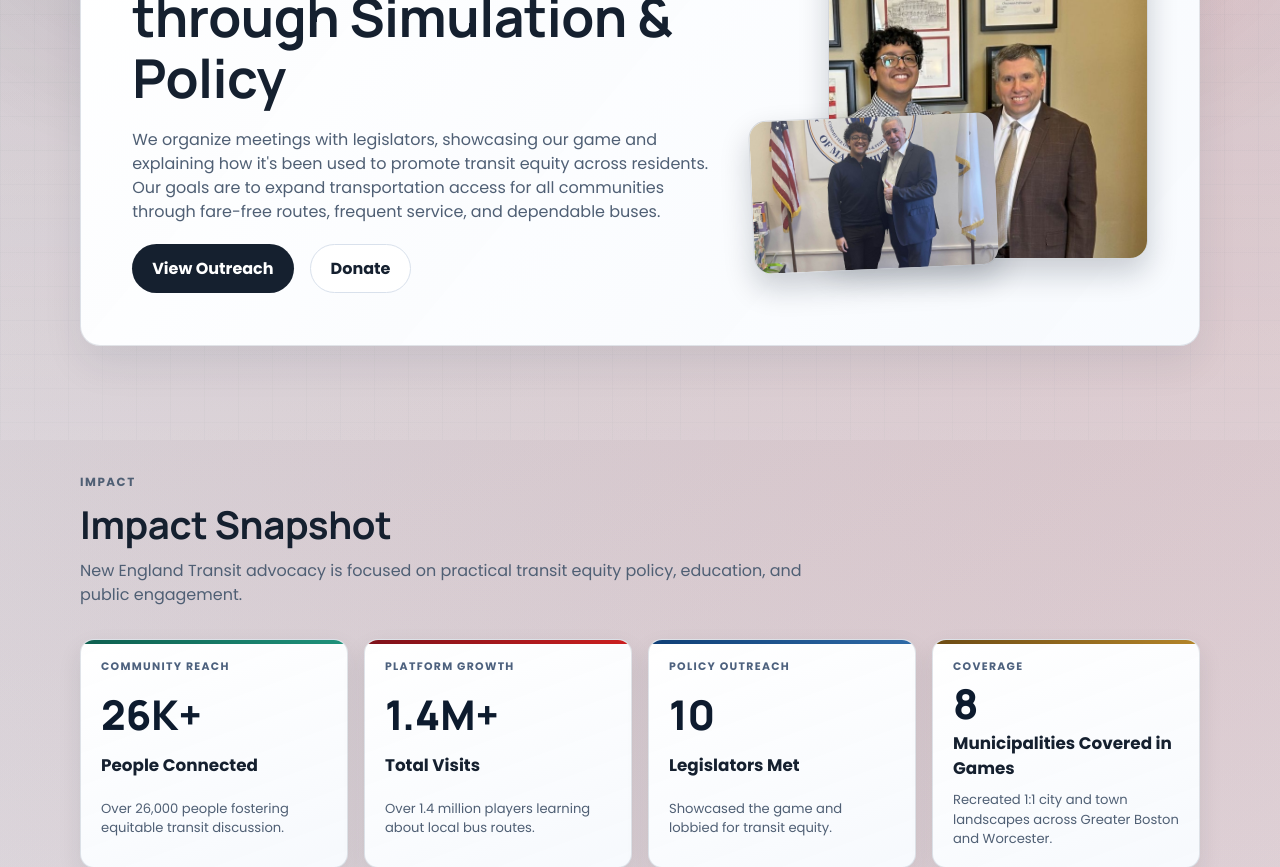
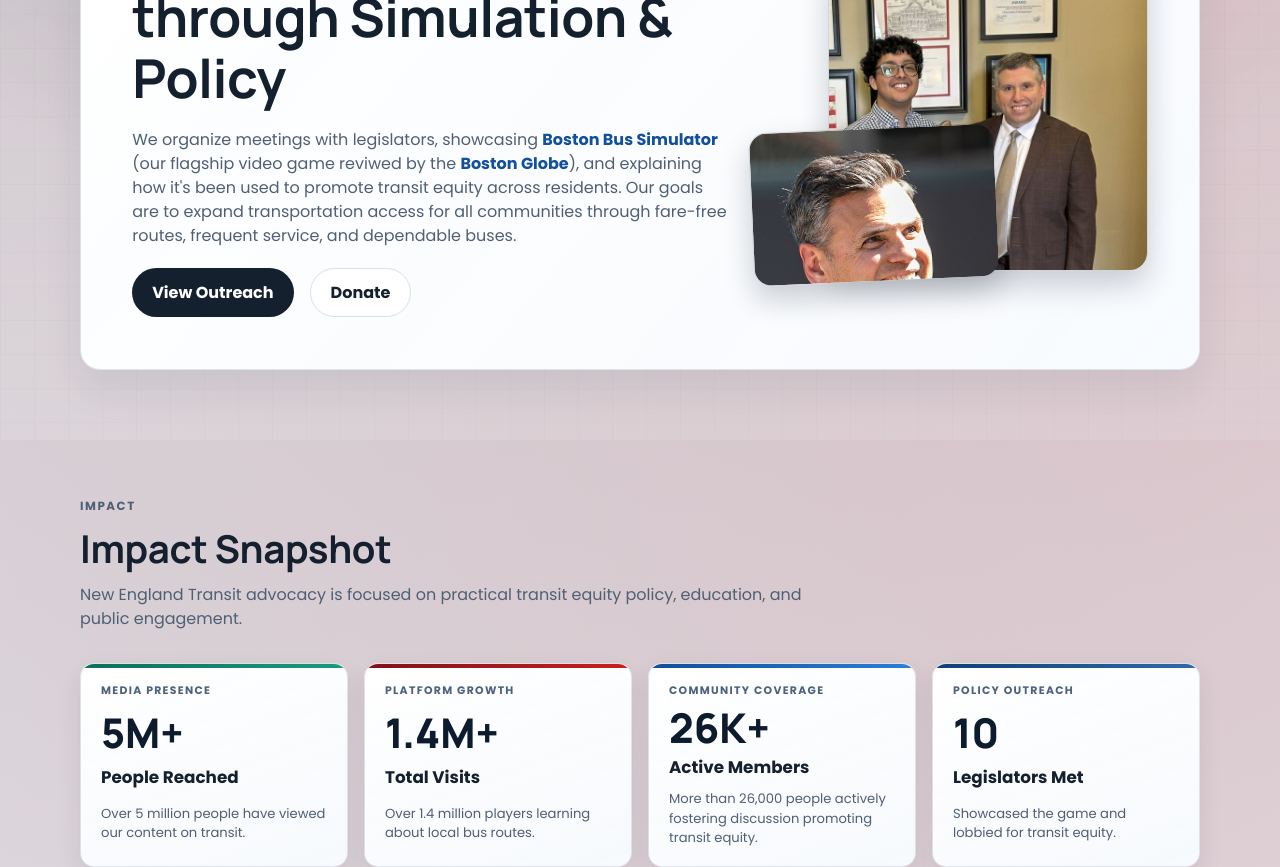
Before and after one commit to agentoddview/netadvocacy, a React (Vite) app: page / in a window 1280 px wide. Shown: the part 360-1227 px from the top of the page. Built offline with nearby package versions, Linux system fonts and the light colour scheme.

Commit message:
adsadsdas

```diff
--- a/src/components/HeroSection.tsx
+++ b/src/components/HeroSection.tsx
@@ -14,7 +14,17 @@ function HeroSection({ hero, donateUrl, onViewOutreach }: HeroSectionProps) {
           <div className="hero-content">
             <p className="hero-eyebrow">{hero.eyebrow}</p>
             <h1>{hero.title}</h1>
-            <p className="hero-copy">{hero.description}</p>
+            <p className="hero-copy">
+              {hero.descriptionPrefix}
+              <a className="text-link" href={hero.linkedGameUrl} rel="noreferrer" target="_blank">
+                {hero.linkedGameLabel}
+              </a>
+              {hero.descriptionMiddle}
+              <a className="text-link" href={hero.linkedPressUrl} rel="noreferrer" target="_blank">
+                {hero.linkedPressLabel}
+              </a>
+              {hero.descriptionSuffix}
+            </p>
             <div className="hero-actions">
               <button className="btn btn-primary" onClick={onViewOutreach} type="button">
                 {hero.primaryCta}
@@ -34,8 +44,8 @@ function HeroSection({ hero, donateUrl, onViewOutreach }: HeroSectionProps) {
             </figure>
             <figure className="hero-photo hero-photo-side">
               <img
-                alt="Transit advocacy and policy outreach meeting"
-                src="/assets/posts/post-3.jpg"
+                alt="Mayor Gary Christenson"
+                src="/assets/legislators/gary-christenson.jpg"
               />
             </figure>
           </div>
--- a/src/components/ImpactStats.tsx
+++ b/src/components/ImpactStats.tsx
@@ -10,9 +10,9 @@ type ImpactStatsProps = {
 
 function ImpactStats({ heading, subtitle, lastUpdated, metrics }: ImpactStatsProps) {
   const metricKickers: Record<string, string> = {
+    media: 'Media Presence',
     legislators: 'Policy Outreach',
-    residents: 'Community Reach',
-    cities: 'Coverage',
+    community: 'Community Coverage',
     visits: 'Platform Growth',
   }
 
--- a/src/data/siteContent.ts
+++ b/src/data/siteContent.ts
@@ -30,7 +30,13 @@ export type SiteContent = {
   hero: {
     eyebrow: string
     title: string
-    description: string
+    descriptionPrefix: string
+    linkedGameLabel: string
+    linkedGameUrl: string
+    descriptionMiddle: string
+    linkedPressLabel: string
+    linkedPressUrl: string
+    descriptionSuffix: string
     primaryCta: string
     secondaryCta: string
   }
@@ -76,17 +82,24 @@ export const siteContent: SiteContent = {
   hero: {
     eyebrow: 'New England Transit Advocacy',
     title: 'Leading Transit Equity Across Greater Boston through Simulation & Policy',
-    description:
-      "We organize meetings with legislators, showcasing our game and explaining how it's been used to promote transit equity across residents. Our goals are to expand transportation access for all communities through fare-free routes, frequent service, and dependable buses.",
+    descriptionPrefix: 'We organize meetings with legislators, showcasing ',
+    linkedGameLabel: 'Boston Bus Simulator',
+    linkedGameUrl: 'https://www.roblox.com/games/8731366500/Boston-Bus-Simulator',
+    descriptionMiddle:
+      ' (our flagship video game reviwed by the ',
+    linkedPressLabel: 'Boston Globe',
+    linkedPressUrl: 'https://www.bostonglobe.com/2025/08/19/metro/mbta-bus-simulator/',
+    descriptionSuffix:
+      "), and explaining how it's been used to promote transit equity across residents. Our goals are to expand transportation access for all communities through fare-free routes, frequent service, and dependable buses.",
     primaryCta: 'View Outreach',
     secondaryCta: 'Donate',
   },
   metrics: [
     {
-      id: 'residents',
-      value: '26K+',
-      label: 'People Connected',
-      note: 'Over 26,000 people fostering equitable transit discussion.',
+      id: 'media',
+      value: '5M+',
+      label: 'People Reached',
+      note: 'Over 5 million people have viewed our content on transit.',
     },
     {
       id: 'visits',
@@ -95,16 +108,16 @@ export const siteContent: SiteContent = {
       note: 'Over 1.4 million players learning about local bus routes.',
     },
     {
+      id: 'community',
+      value: '26K+',
+      label: 'Active Members',
+      note: 'More than 26,000 people actively fostering discussion promoting transit equity.',
+    },
+    {
       id: 'legislators',
       value: '10',
       label: 'Legislators Met',
       note: 'Showcased the game and lobbied for transit equity.',
-    },
-    {
-      id: 'cities',
-      value: '8',
-      label: 'Municipalities Covered in Games',
-      note: 'Recreated 1:1 city and town landscapes across Greater Boston and Worcester.',
     },
   ],
   posts: [
--- a/src/index.css
+++ b/src/index.css
@@ -377,7 +377,7 @@ main {
 }
 
 .hero-photo-main img {
-  object-position: 50% 36%;
+  object-position: 52% 38%;
 }
 
 .hero-photo-side {
@@ -387,6 +387,10 @@ main {
   left: 0;
   bottom: -10px;
   transform: rotate(-2.5deg) translateY(var(--scroll-shift-soft));
+}
+
+.hero-photo-side img {
+  object-position: 50% 18%;
 }
 
 .btn {
@@ -510,6 +514,14 @@ main {
 
 .metric-card--visits::before {
   background: linear-gradient(90deg, #7e111a, #cc1f1f);
+}
+
+.metric-card--media::before {
+  background: linear-gradient(90deg, #0e6e5a, #1a9b80);
+}
+
+.metric-card--community::before {
+  background: linear-gradient(90deg, #0f4f97, #2c7fd6);
 }
 
 .posts-grid {
```
